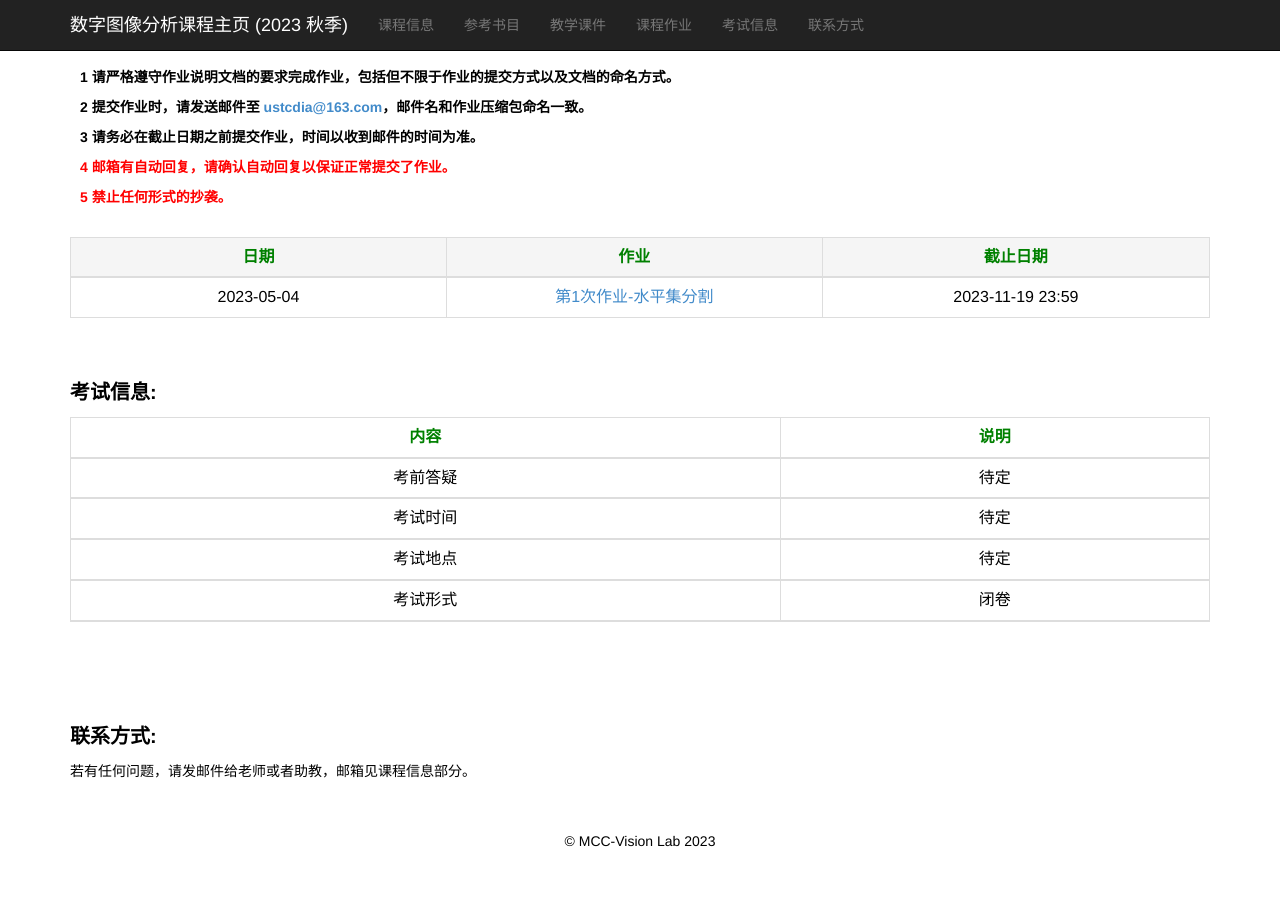
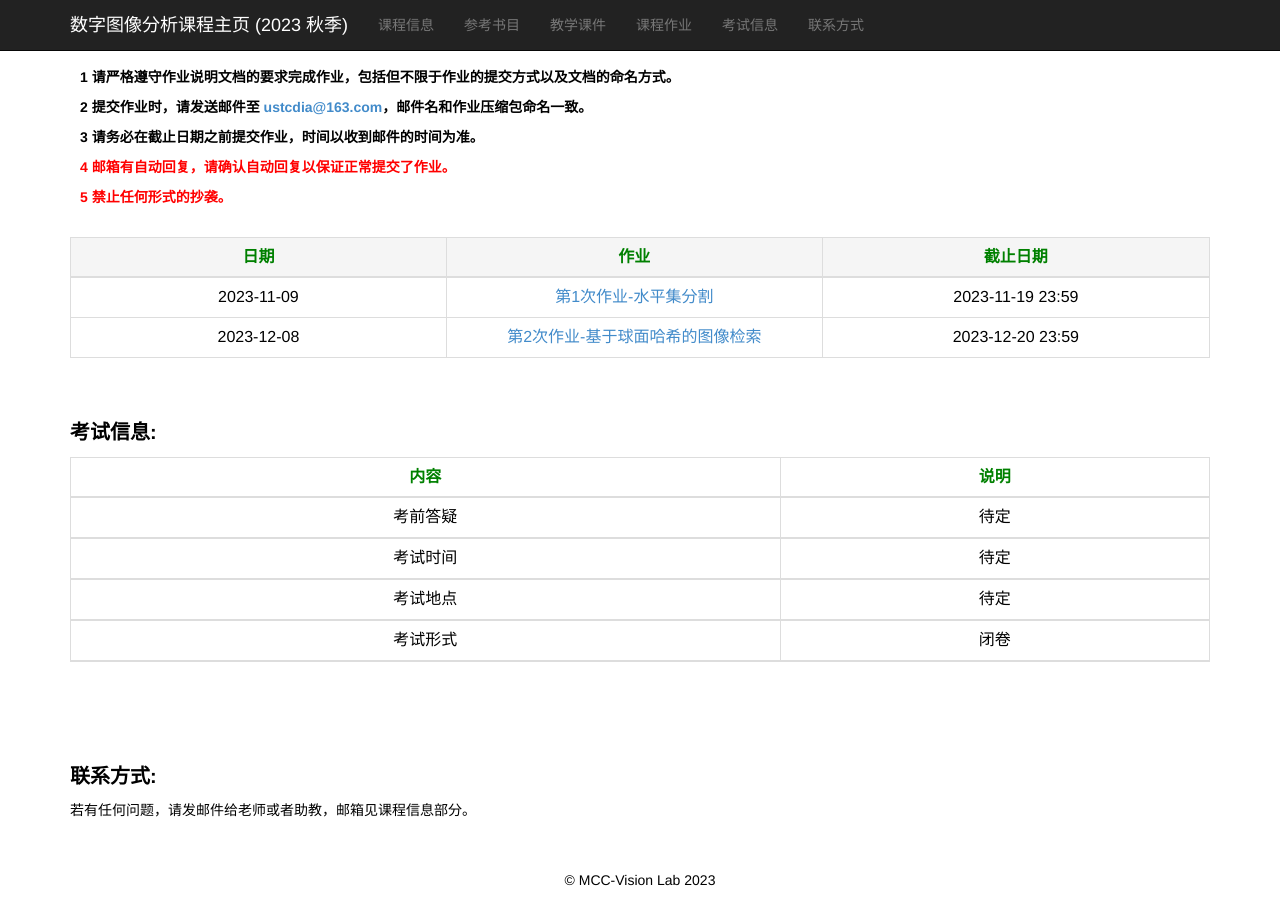
Before and after one commit to ustc-dia/ustc-dia.github.io, a Jekyll site: the page index.html, which Jekyll copies as it is, in a window 1280 px wide and 900 px high, scrolled down 1395 px. Built offline with Jekyll 4.4.1, drawn with Linux system fonts in a browser that asks for light colours; before the commit the page ends 2256 px from its top, so only the background shows below that.

Commit message:
update homework2

```diff
--- a/index.html
+++ b/index.html
@@ -292,16 +292,16 @@
             </thead>
             <tbody>
                 <tr>
-                    <td>2023-05-04</td>
+                    <td>2023-11-09</td>
                     <td><a href="./homework_2023_autumn/第1次作业-水平集分割.zip" target="_blank">第1次作业-水平集分割</a></td>
                     <td>2023-11-19 23:59</td>
                 </tr>
+                <tr>
+                    <td>2023-12-08</td>
+                    <td><a href="./homework_2023_spring/第2次作业-基于球面哈希的图像检索.zip" target="_blank">第2次作业-基于球面哈希的图像检索</a></td>
+                    <td>2023-12-20 23:59</td>
+                </tr>
                 <!--
-                <tr>
-                    <td>2023-05-16</td>
-                    <td><a href="./homework_2023_spring/第2次作业-手写单词识别.zip" target="_blank">第2次作业-手写单词识别</a></td>
-                    <td>2023-05-31 23:59</td>
-                </tr>
                 <tr>
                     <td>2023-06-15</td>
                     <td><a href="https://rec.ustc.edu.cn/share/bd9a9980-0b3c-11ee-a0ef-3154f0bbfe1b"
```
Also changed, not shown: 1 other file.
